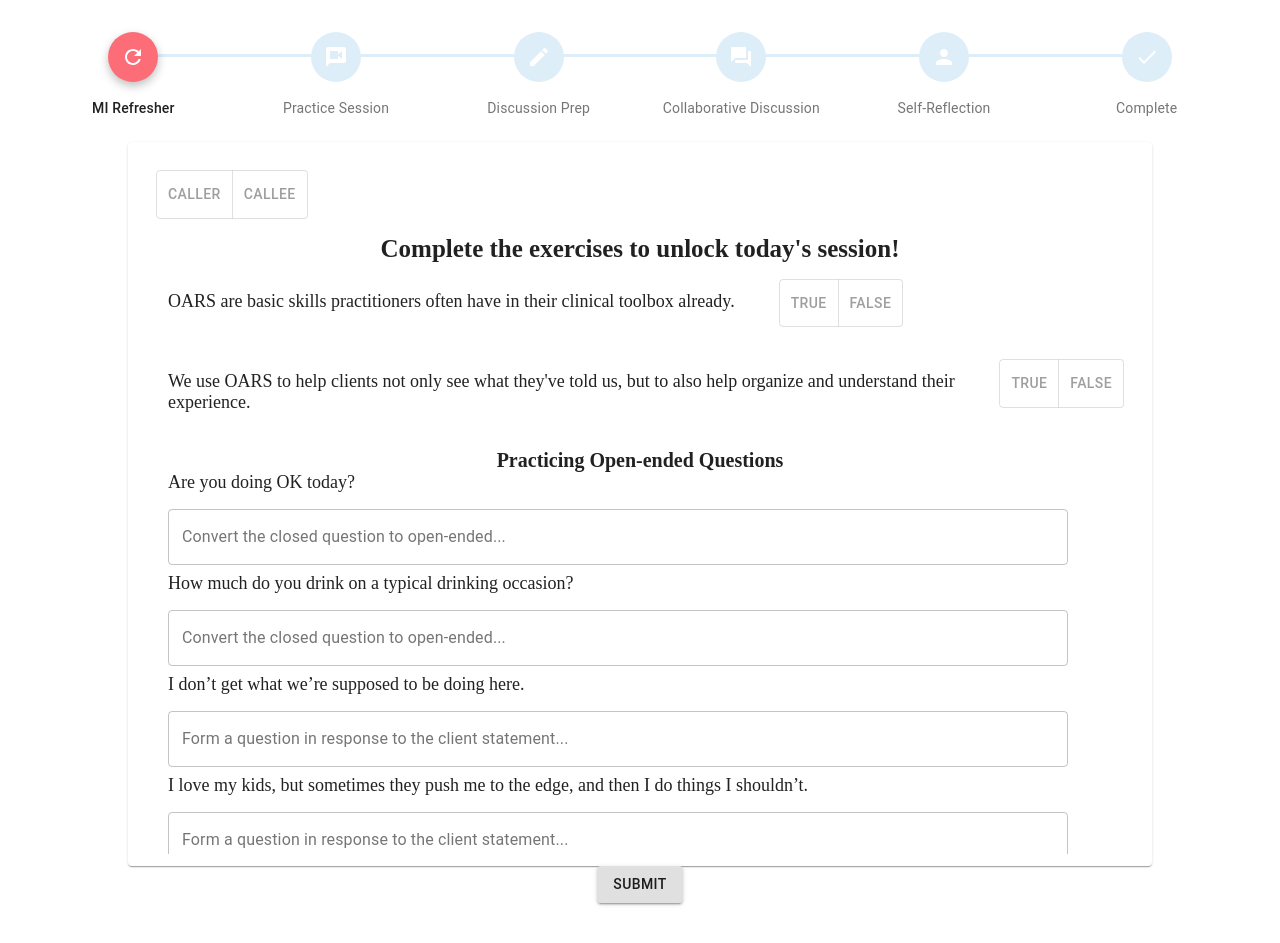
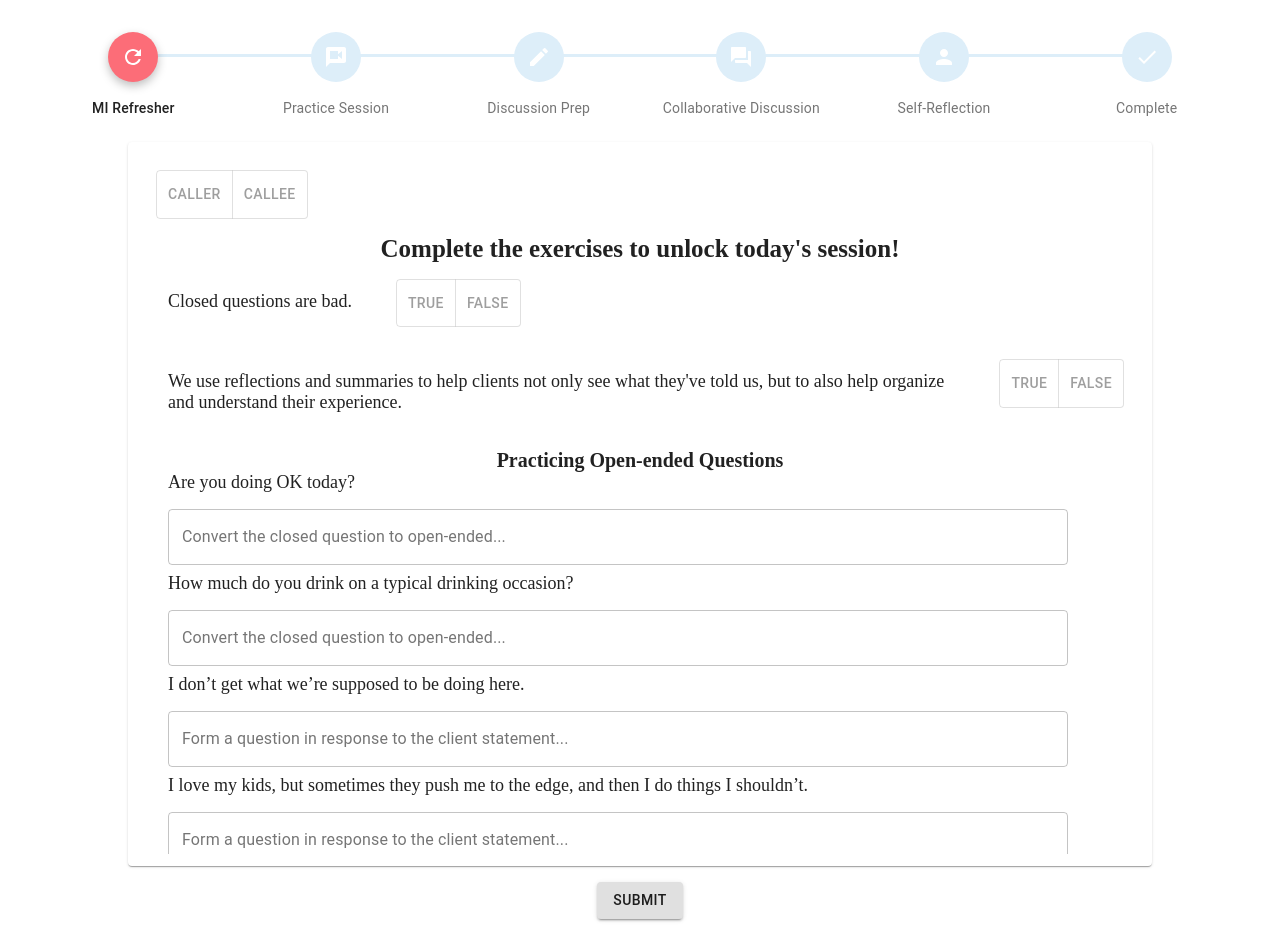
Before and after one commit to CoExLab/pinmi, a React (Create React App) app: page / in a window 1280 px wide. Before the commit the page ends 911 px from the top, so only its background shows below. Built offline with nearby package versions, Linux system fonts and the light colour scheme; no server answers; the database is empty.

Commit message:
reverted pin back to loading icon

```diff
--- a/src/components/Notetaking.js
+++ b/src/components/Notetaking.js
@@ -1,6 +1,6 @@
 import React, {useState, useRef, useEffect} from 'react';
 import {formatTime} from '../helper/index';
-import { Box, Grid, Paper, TextField } from '@material-ui/core';
+import { Box, Grid, Paper, TextField, Button } from '@material-ui/core';
 import {ToggleButton, ToggleButtonGroup } from '@material-ui/lab';
 import MISkillsSheet from './layout/MISkillsSheet';
 
--- a/src/components/VideoChatComponent.js
+++ b/src/components/VideoChatComponent.js
@@ -9,7 +9,7 @@ import VolumeUpIcon from "@material-ui/icons/VolumeUp";
 import VolumeOffIcon from "@material-ui/icons/VolumeOff";
 import VisibilityIcon from "@material-ui/icons/Visibility";
 import VisibilityOffIcon from "@material-ui/icons/VisibilityOff";
-import { Tooltip, Button, LinearProgress, Box } from "@material-ui/core";
+import { Tooltip, Button, LinearProgress, Box, CircularProgress } from "@material-ui/core";
 import { Icon, Fab } from '@material-ui/core';
 import pin from '../other/pin.svg';
 import useSpeechToText from './transcript';
@@ -57,6 +57,7 @@ function VideoChatComponent(props) {
 
   const handleClick = (event) => {
     setAnchorEl(anchorEl ? null : event.currentTarget);
+    console.log("added pin");
   };
 
   const openPopper = Boolean(anchorEl);
@@ -345,15 +346,17 @@ function VideoChatComponent(props) {
             )}
           </div>
         )}
-        <Fab aria-describedby={id} type="button" color="default" aria-label="addPin" className = 'pin-Btn'
-          onClick={handleClick}>
+        <Fab color="default" aria-label="addPin" className = 'pin-Btn'
+          onClick={() => addPin(Math.floor((Date.now() - videoCallTimer) / 1000))}>
+          {pinBtnDisabled
+          ?
+          <CircularProgress color={pinBtnColor} />
+          :
           <Icon classes={{ root: classes.iconRoot }}>
               <img className={classes.imageIcon} src={pin} alt="" />
           </Icon>
+          }
         </Fab>
-      <Popper id={id} open={openPopper} anchorEl={anchorEl}>
-        <div className={classes.paper}>The content of the Popper.</div>
-      </Popper>
       </>
     );
   };
@@ -448,6 +451,7 @@ function VideoChatComponent(props) {
           </div>
           </div>
           <div className='actions-btns'>
+          <Box m={2}>
         <Button
           disabled={!isInterviewStarted}
           color='secondary'
@@ -477,6 +481,7 @@ You will be ending this call.
           </Button>
         </DialogActions>
       </Dialog>
+      </Box>
       </div>
     </>
   );
--- a/src/components/layout/DisscussionPrep.jsx
+++ b/src/components/layout/DisscussionPrep.jsx
@@ -5,7 +5,7 @@ import AudioReview from '../AudioReview';
 import Transcription from '../Transcription';
 // Others
 import { makeStyles } from '@material-ui/core/styles';
-import { Container, Grid, Button } from '@material-ui/core';
+import { Container, Grid, Button, Box } from '@material-ui/core';
 import Dialog from '@material-ui/core/Dialog';
 import DialogActions from '@material-ui/core/DialogActions';
 import DialogContent from '@material-ui/core/DialogContent';
@@ -68,6 +68,7 @@ const [openDialog, setOpenDialog] = React.useState(false);
         </Grid>
       </Container>
       <div style={{display: 'flex', alignItems: 'center', justifyContent: 'center'}}>
+      <Box m={2}>
             <Button
           variant="contained"
           onClick={handleClickOpen}>
@@ -94,6 +95,7 @@ const [openDialog, setOpenDialog] = React.useState(false);
           </Button>
         </DialogActions>
       </Dialog>
+      </Box>
             </div>
     </div>
   );
--- a/src/components/layout/Refresher.jsx
+++ b/src/components/layout/Refresher.jsx
@@ -60,7 +60,7 @@ const Refresher = () => {
                                 </Box>
                                 <div style={{ display: 'flex' }}>
                                     <Box textAlign="left" fontSize={18} fontWeight="fontWeightMedium" m={3.5}>
-                                        OARS are basic skills practitioners often have in their clinical toolbox already.
+                                    Closed questions are bad.
                                     </Box>
                                     <Box align="left" m = {2}>
                                         <ToggleButtonGroup
@@ -79,11 +79,12 @@ const Refresher = () => {
                                 </div>
                                 {question1Ans === '' ? null :
                                 <Box fontStyle="italic" pl = {3.5} textAlign="left" fontSize={16} fontWeight="fontWeightMedium">
-                                    {question1Ans === "true" ? "Correct!" : "Sorry, try again."} OARS are not unique to MI and are often already in practitioners’ skill repertoire. The unique aspect of OARS in MI is the deployment of those skills in a directive manner.
+                                    {question1Ans === "true" ? "Correct!" : "Sorry, try again."} Closed questions are not “bad.” They simply are limited as a tool, so we try to avoid using them in favor of open-ended questions. However, there are situations in which closed questions are desirable. In general, the aim is to ask more open-ended than closed questions.
+
                                 </Box>}
                                 <div style={{ display: 'flex' }}>
                                     <Box textAlign="left" fontSize={18} fontWeight="fontWeightMedium" m={3.5}>
-                                        We use OARS to help clients not only see what they've told us, but to also help organize and understand their experience.
+                                        We use reflections and summaries to help clients not only see what they've told us, but to also help organize and understand their experience.
                                     </Box>
                                     <Box align="left" m = {2}>
                                         <ToggleButtonGroup
@@ -175,11 +176,13 @@ const Refresher = () => {
 
             </div>
             <div style={{display: 'flex', alignItems: 'center', justifyContent: 'center'}}>
+            <Box m={2}>
             <Button
              variant="contained"
              onClick={handleNext}>
                 Submit
             </Button>
+            </Box>
             </div>
 
         </Fragment>
```
